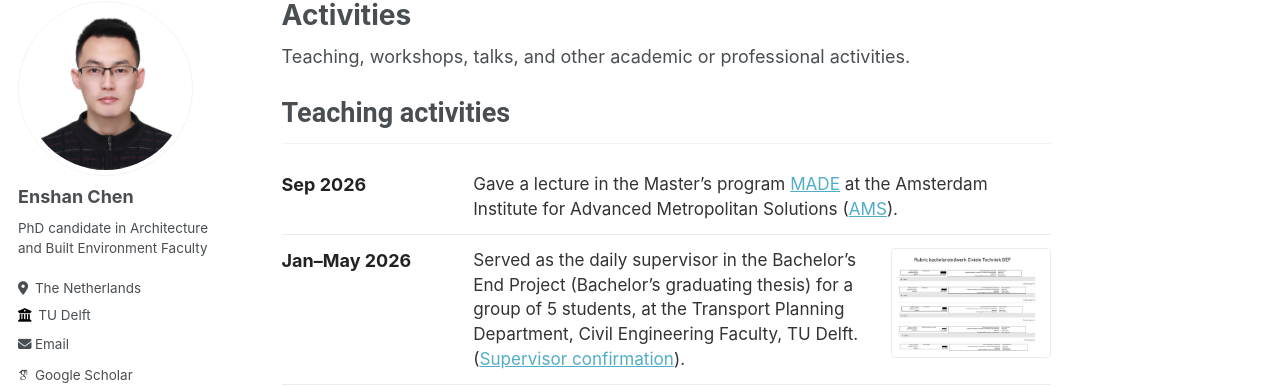
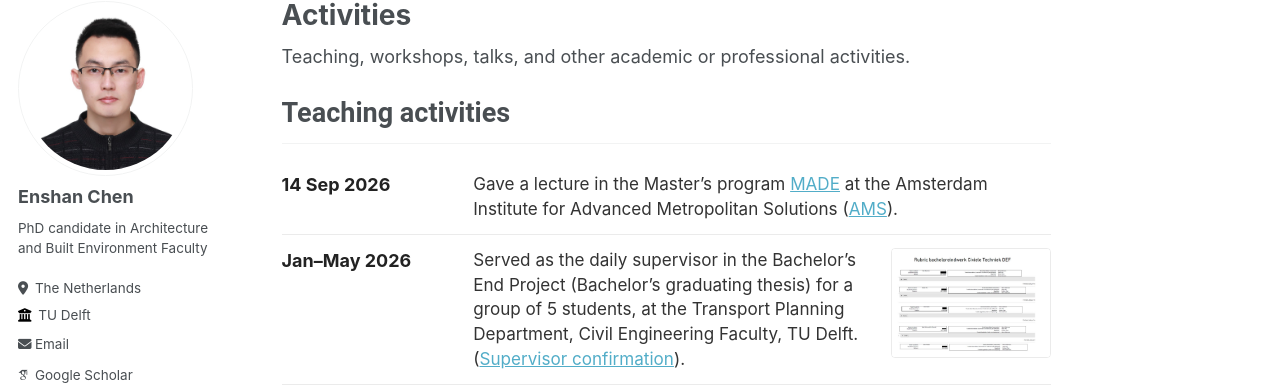
Before and after one commit to 1309928130/1309928130.github.io, a Jekyll site: the page built from _pages/activities.md, in a window 1280 px wide and 900 px high. Shown: the part 105-492 px from the top of the window. Built offline with Jekyll 4.4.1, drawn with Linux system fonts in a browser that asks for light colours; some web fonts are replaced.

Commit message:
Set MADE lecture date to 14 Sep 2026.
Co-authored-by: Cursor <cursoragent@cursor.com>

```diff
--- a/_data/activities.yml
+++ b/_data/activities.yml
@@ -4,7 +4,7 @@
 sections:
   - name: "Teaching activities"
     items:
-      - date: "Sep 2026"
+      - date: "14 Sep 2026"
         description: >-
           Gave a lecture in the Master's program
           [MADE](https://www.ams-institute.org/education/msc-metropolitan-analysis-design-and-engineering/)
```
